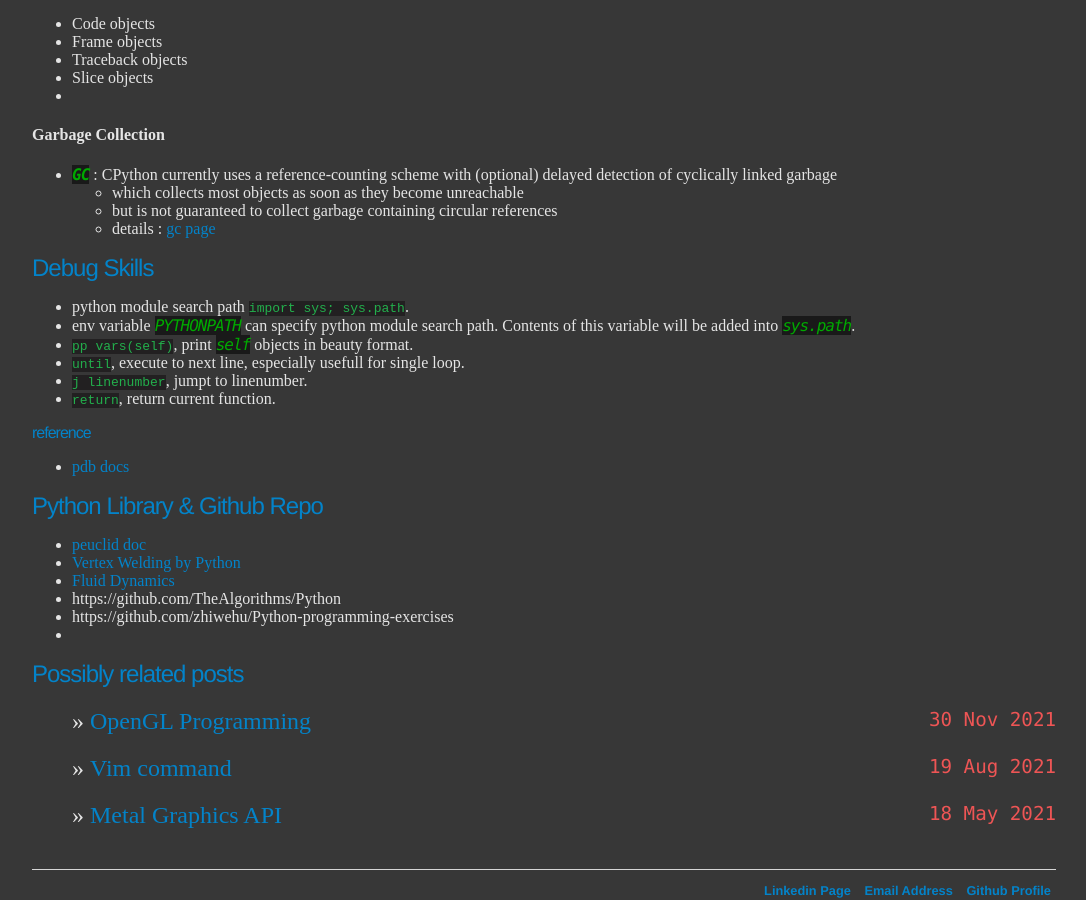
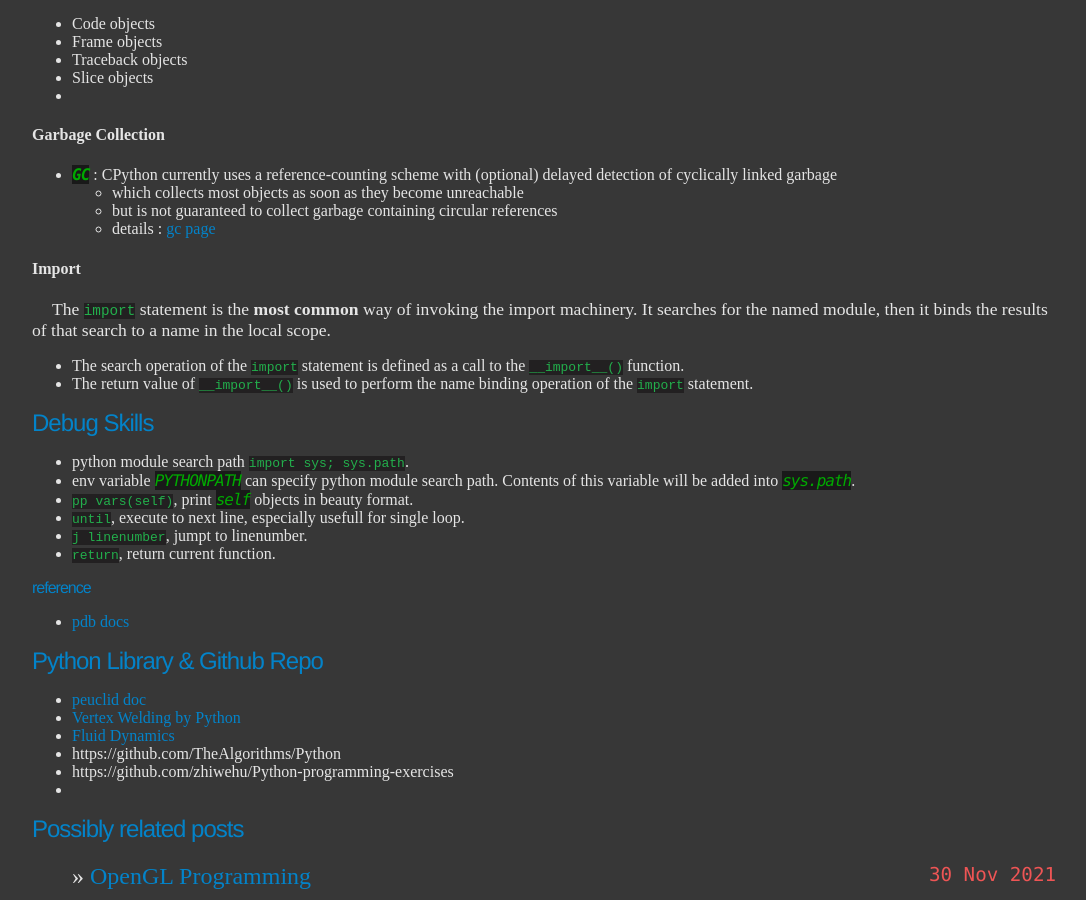
Before and after one commit to ychding11/ychding11.github.io, a Jekyll site: the page built from _posts/2016-09-17-Python-Resources.md, in a window 1280 px wide and 900 px high, scrolled down 1016 px. Shown: the whole window, without its empty margins (96-1182 px from the left). Built offline with Jekyll 4.4.1, drawn with Linux system fonts in a browser that asks for light colours.

Commit message:
temp update

```diff
--- a/_posts/2016-09-17-Python-Resources.md
+++ b/_posts/2016-09-17-Python-Resources.md
@@ -61,6 +61,15 @@ A few types used internally by the interpreter are exposed to the user.
   - but is not guaranteed to collect garbage containing circular references
   - details : [gc page](https://docs.python.org/3/library/gc.html#module-gc)
 
+#### Import
+
+The [`import`](https://docs.python.org/3/reference/simple_stmts.html#import) statement is the **most common** way of invoking the import machinery. It searches for the named module, then it binds the results of that search to a name in the local scope.
+
+- The search operation of the `import` statement is defined as a call to the [`__import__()`](https://docs.python.org/3/library/functions.html#import__) function.
+-  The return value of [`__import__()`](https://docs.python.org/3/library/functions.html#import__) is used to perform the name binding operation of the `import` statement.
+
+
+
 ## Debug Skills
 - python module search path `import sys; sys.path`.
 - env variable *PYTHONPATH* can  specify python module search path. Contents of this variable will be added into *sys.path*.
```
